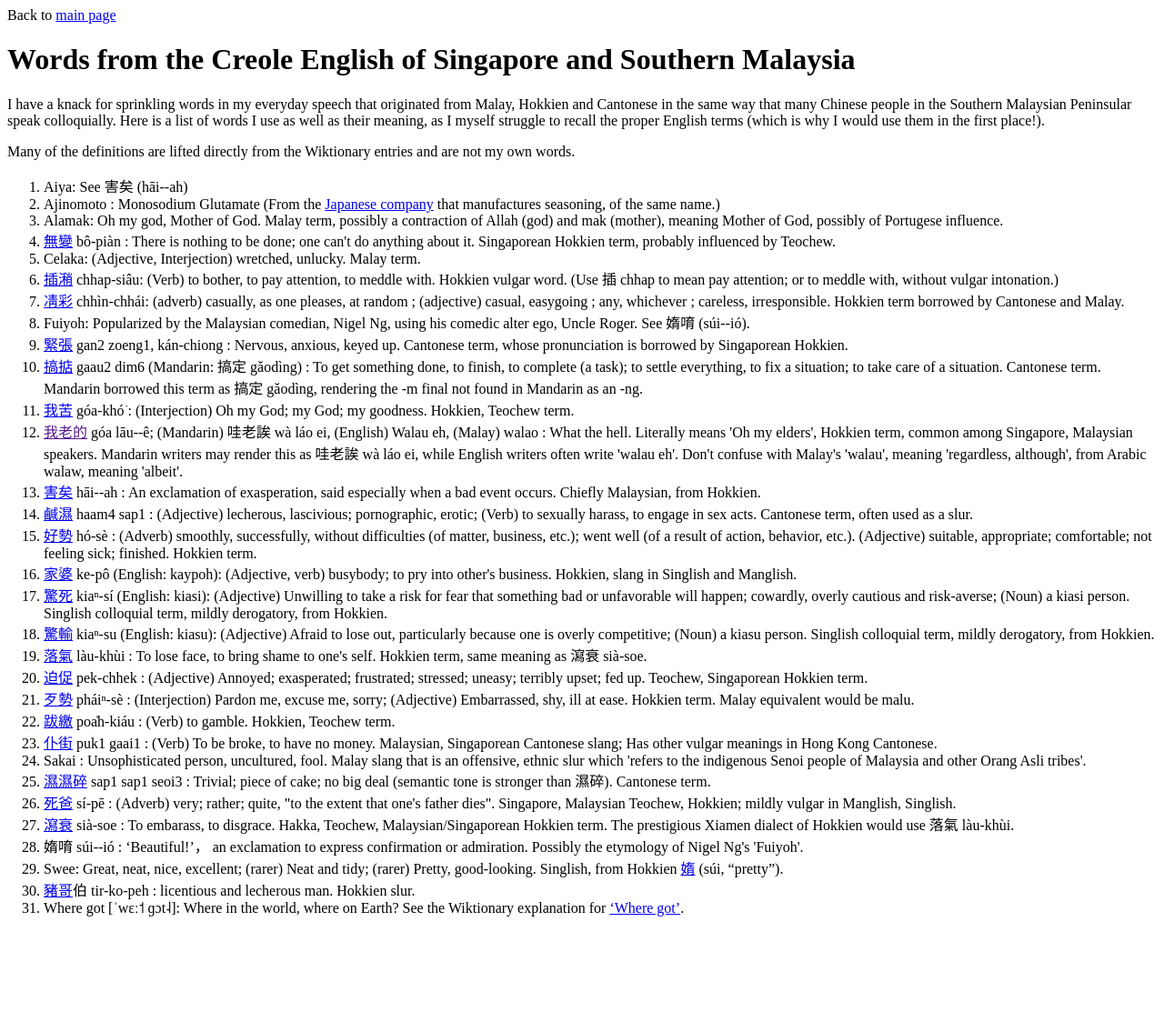
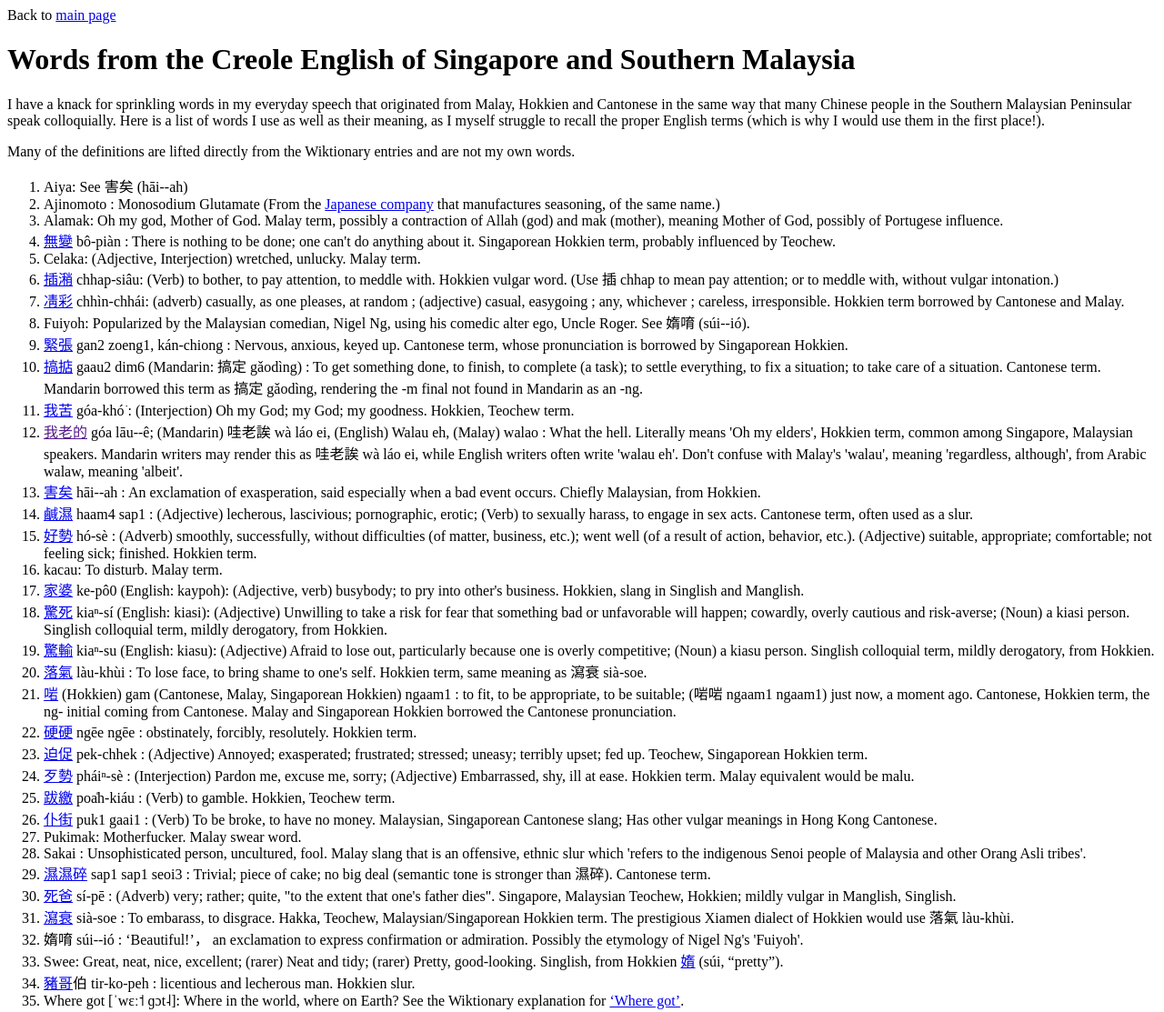
Before and after one commit to Kiefer-Lim/Kiefer-Lim.github.io, a plain HTML site: page singlish-terms.html in a window 1280 px wide. Shown: the whole page at 91% size. Before the commit the page ends 1024 px from the top, so only its background shows below. Drawn offline with Linux system fonts and the light colour scheme.

Commit message:
Added 3 words
kacau, ngam, ngee ngee

```diff
--- a/singlish-terms.html
+++ b/singlish-terms.html
@@ -26,14 +26,18 @@
       <li><a href="https://en.wiktionary.org/wiki/haiya">害矣</a> hāi--ah : An exclamation of exasperation, said especially when a bad event occurs. Chiefly Malaysian, from Hokkien. </li>
       <li><a href="https://en.wiktionary.org/wiki/%E9%B9%B9%E6%BF%95">鹹濕</a> haam4 sap1 : (Adjective) lecherous, lascivious; pornographic, erotic; (Verb) to sexually harass, to engage in sex acts. Cantonese term, often used as a slur.</li>
       <li><a href="https://en.wiktionary.org/wiki/%E5%A5%BD%E5%8B%A2">好勢</a> hó-sè : (Adverb) smoothly, successfully, without difficulties (of matter, business, etc.); went well (of a result of action, behavior, etc.). (Adjective) suitable, appropriate; comfortable; not feeling sick; finished. Hokkien term. </li>
-      <li><a href="https://en.wiktionary.org/wiki/kaypoh">家婆</a> ke-pô (English: kaypoh): (Adjective, verb) busybody; to pry into other's business. Hokkien, slang in Singlish and Manglish.</li>
+      <li>kacau: To disturb. Malay term.</li>
+      <li><a href="https://en.wiktionary.org/wiki/kaypoh">家婆</a> ke-pô0 (English: kaypoh): (Adjective, verb) busybody; to pry into other's business. Hokkien, slang in Singlish and Manglish.</li>
       <li><a href="https://en.wiktionary.org/wiki/%E9%A9%9A%E6%AD%BB">驚死</a> kiaⁿ-sí (English: kiasi): (Adjective) Unwilling to take a risk for fear that something bad or unfavorable will happen; cowardly, overly cautious and risk-averse; (Noun) a kiasi person. Singlish colloquial term, mildly derogatory, from Hokkien. </li>
       <li><a href="https://en.wiktionary.org/wiki/kiasu">驚輸</a> kiaⁿ-su (English: kiasu): (Adjective) Afraid to lose out, particularly because one is overly competitive; (Noun) a kiasu person. Singlish colloquial term, mildly derogatory, from Hokkien. </li>
       <li><a href="https://en.wiktionary.org/wiki/%E8%90%BD%E6%B0%A3">落氣</a> làu-khùi : To lose face, to bring shame to one's self. Hokkien term, same meaning as 瀉衰 sià-soe. </li>
+      <li><a href="https://en.wiktionary.org/wiki/%E5%95%B1">啱</a> (Hokkien) gam (Cantonese, Malay, Singaporean Hokkien) ngaam1 : to fit, to be appropriate, to be suitable; (啱啱 ngaam1 ngaam1) just now, a moment ago. Cantonese, Hokkien term, the ng- initial coming from Cantonese. Malay and Singaporean Hokkien borrowed the Cantonese pronunciation.</li>
+      <li><a href="https://en.wiktionary.org/wiki/%E7%A1%AC">硬硬</a> ngēe ngēe : obstinately, forcibly, resolutely. Hokkien term.</li>
       <li><a href="https://en.wiktionary.org/wiki/%E8%BF%AB%E4%BF%83">迫促</a> pek-chhek : (Adjective) Annoyed; exasperated; frustrated; stressed; uneasy; terribly upset; fed up. Teochew, Singaporean Hokkien term. </li>
       <li><a href="https://en.wiktionary.org/wiki/%E6%AD%B9%E5%8B%A2">歹勢</a> pháiⁿ-sè : (Interjection) Pardon me, excuse me, sorry; (Adjective) Embarrassed, shy, ill at ease. Hokkien term. Malay equivalent would be malu. </li>
       <li><a href="https://en.wiktionary.org/wiki/%E8%B7%8B%E7%B9%B3">跋繳</a> poa̍h-kiáu : (Verb) to gamble. Hokkien, Teochew term.</li>
       <li><a href="https://en.wiktionary.org/wiki/%E4%BB%86%E8%A1%97">仆街</a> puk1 gaai1 : (Verb) To be broke, to have no money. Malaysian, Singaporean Cantonese slang; Has other vulgar meanings in Hong Kong Cantonese.  </li>
+      <li>Pukimak: Motherfucker. Malay swear word.</li>
       <li>Sakai : Unsophisticated person, uncultured, fool. Malay slang that is an offensive, ethnic slur which 'refers to the indigenous Senoi people of Malaysia and other Orang Asli tribes'.</li>
       <li><a href="https://en.wiktionary.org/wiki/%E6%BF%95%E6%BF%95%E7%A2%8E">濕濕碎</a> sap1 sap1 seoi3 : Trivial; piece of cake; no big deal (semantic tone is stronger than 濕碎). Cantonese term.</li>
       <li><a href="https://en.wiktionary.org/wiki/sibeh">死爸</a> sí-pē : (Adverb) very; rather; quite, "to the extent that one's father dies". Singapore, Malaysian Teochew, Hokkien; mildly vulgar in Manglish, Singlish. </li>
```
